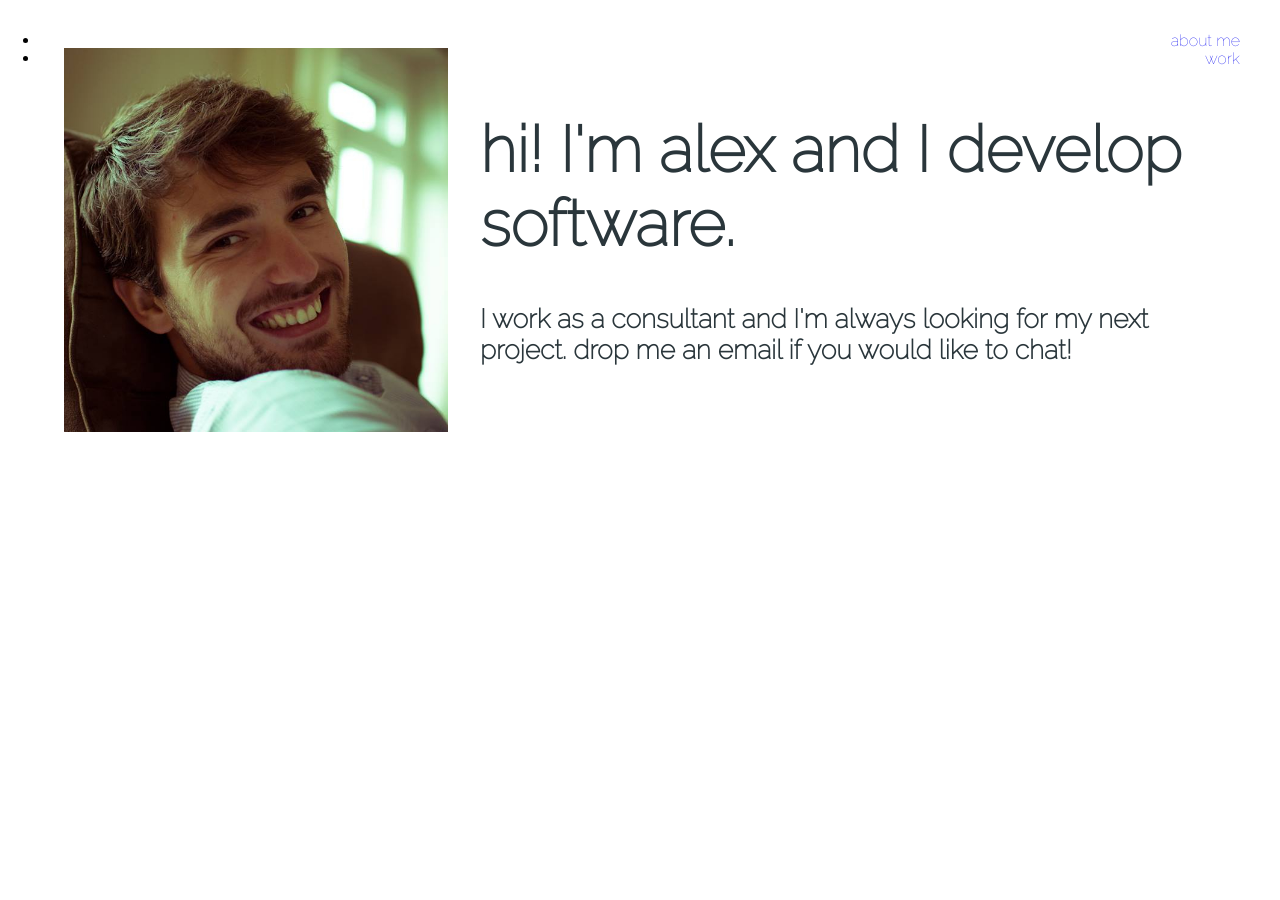
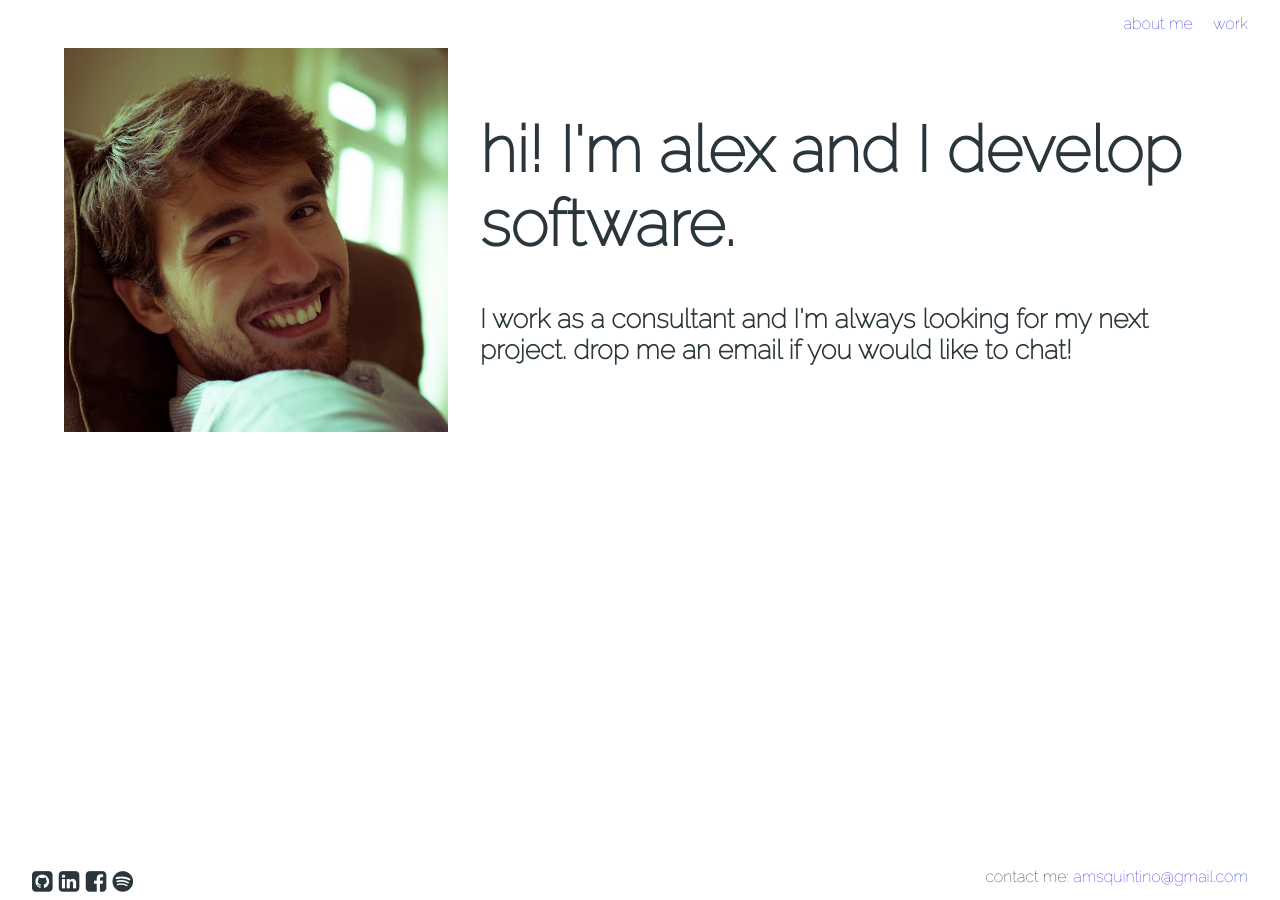
Before and after one commit to alexquintino/alexquintino.github.io, a Jekyll site: the page built from index.html, in a window 1280 px wide and 900 px high. Built offline with Jekyll 4.4.1, drawn with Linux system fonts in a browser that asks for light colours; nearby versions of some CDN libraries.

Commit message:
Extracted CSS into separate files. Fixed header and footer

```diff
--- a/_includes/footer.html
+++ b/_includes/footer.html
@@ -1,6 +1,5 @@
 <footer>
-  <div class="pure-g">
-    <div class="pure-u-1-2 social-links">
+  <div class="social-links">
     <ul>
       <li><a href={{ site.data.links.github }}> <i class="fa fa-github-square"></i></a></li>
       <li><a href={{ site.data.links.linkedin }}><i class="fa fa-linkedin-square"></i></a></li>
@@ -8,8 +7,7 @@
       <li><a href={{ site.data.links.spotify }}><i class="fa fa-spotify"></i></a></li>
     </ul>
   </div>
-    <div class="pure-u-1-2 email">
+  <div class="email">
     contact me: <a href="mailto:amsquintino@gmail.com">amsquintino@gmail.com</a>
   </div>
-  </div>
 </footer>
--- a/_includes/header.html
+++ b/_includes/header.html
@@ -1,5 +1,5 @@
 <header>
-  <nav class="pure-menu pure-menu-open pure-menu-horizontal">
+  <nav>
     <ul>
       {% if page.page != "home" %}
         <li><a href="/"> home</a></li>
--- /dev/null
+++ b/_sass/_about_me.scss
@@ -0,0 +1,22 @@
+.about-me {
+  display: table;
+  height: 100%;
+
+  .img, .copy {
+    display: table-cell;
+    vertical-align: middle;
+  }
+
+  .copy {
+    padding-left: 1em;
+    font-size: 2em;
+
+    p {
+      margin: 0;
+    }
+
+    div {
+      margin-bottom: 1em;
+    }
+  }
+}
--- /dev/null
+++ b/_sass/_footer.scss
@@ -0,0 +1,36 @@
+$footer-height: 3rem;
+
+footer {
+  position: fixed;
+  bottom: 0;
+  height: $footer-height;
+  width: 100%;
+
+  .social-links, .email {
+    padding: 1em 2em;
+    background-color: white;
+  }
+
+  .social-links {
+    float:left;
+
+    ul {
+      margin: 0;
+      padding: 0;
+      font-size: 1.5em;
+      list-style-type: none;
+
+      li {
+        display: inline;
+      }
+
+      a {
+        color: $text-color;
+      }
+    }
+  }
+
+  .email {
+    float: right;
+  }
+}
--- /dev/null
+++ b/_sass/_header.scss
@@ -0,0 +1,26 @@
+$header-height: 3rem;
+
+header {
+  position: fixed;
+  top: 0;
+  width: 100%;
+  height: $header-height;
+
+  nav {
+    padding: 1em 2em;
+    margin: 0;
+    float: right;
+    background-color: white;
+
+    ul {
+      padding: 0;
+      margin: 0;
+      line-height: 1;
+
+      li {
+        display: inline;
+        margin-left: 1em;
+      }
+    }
+  }
+}
--- /dev/null
+++ b/_sass/_landing.scss
@@ -0,0 +1,21 @@
+.landing {
+  display: table;
+  height: 100%;
+
+  .banner {
+    display: table-cell;
+    vertical-align: middle;
+
+    .img {
+      display: table-cell;
+      vertical-align: middle;
+    }
+
+    .text {
+      padding-left: 1em;
+      font-size: 2em;
+      display: table-cell;
+      vertical-align: middle;
+    }
+  }
+}
--- /dev/null
+++ b/_sass/_work.scss
@@ -0,0 +1,42 @@
+.work {
+
+  font-size: 1.5em;
+
+  .timeline h3, .title {
+    margin-top: 0;
+  }
+
+  .timeline {
+    font-size: 0.8em;
+    text-align: right;
+    padding-top: 0.5em;
+  }
+
+  .copy {
+    padding-left: 2em;
+  }
+
+  .duration {
+    font-size: 0.5em;
+    color: $duration-color;
+    padding-left: 0.5em;
+    vertical-align: middle;
+  }
+
+  .task {
+    border-width: 0 0 0 0.1em;
+    border-style: solid;
+
+    p {
+      margin: 0.5em 0;
+      padding-left: 0.3em;
+    }
+  }
+
+  .stack {
+    p {
+      text-align: right;
+      margin: 0;
+    }
+  }
+}
--- a/css/main.scss
+++ b/css/main.scss
@@ -1,11 +1,16 @@
 ---
 ---
 
-$content-margin: 0 4em;
-$content-padding: 3em 0;
+$content-padding: 0 4rem;
 $header-footer-margin: 0 2em;
 $text-color: #2A363B;
 $duration-color: lightgray;
+
+@import "work";
+@import "about_me";
+@import "landing";
+@import "header";
+@import "footer";
 
 * {
     -webkit-box-sizing: border-box;
@@ -22,140 +27,16 @@ html, button, input, select, textarea,
     font-family: 'Raleway', sans-serif;
 }
 
-header {
-  position: absolute;
-  width: 100%;
-  margin: 1em 0;
-  font-size: 1em;
-
-  nav {
-    margin: 0;
-    text-align: right;
-    padding-right: 40px;
-  }
-}
-
-footer {
-  margin: $header-footer-margin;
-
-  .social-links, .email {
-    margin: 1em 0;
-  }
-
-  .social-links ul {
-    margin: 0;
-    padding: 0;
-    font-size: 1.5em;
-    list-style-type: none;
-
-    li {
-      display: inline;
-    }
-
-    a {
-      color: $text-color;
-    }
-  }
-
-  .email {
-    text-align: right;
-  }
+body {
+  padding-top: $header-height;
+  padding-bottom: $footer-height;
 }
 
 main {
   padding: $content-padding;
-  margin: $content-margin;
   color: $text-color
 }
 
 a {
   text-decoration: none;
 }
-
-.landing {
-  display: table;
-  height: 100%;
-
-  .banner {
-    display: table-cell;
-    vertical-align: middle;
-
-    .img {
-      display: table-cell;
-      vertical-align: middle;
-    }
-
-    .text {
-      padding-left: 1em;
-      font-size: 2em;
-      display: table-cell;
-      vertical-align: middle;
-    }
-  }
-}
-
-.about-me {
-  display: table;
-  height: 100%;
-
-  .img, .copy {
-    display: table-cell;
-    vertical-align: middle;
-  }
-
-  .copy {
-    padding-left: 1em;
-    font-size: 2em;
-
-    p {
-      margin: 0;
-    }
-
-    div {
-      margin-bottom: 1em;
-    }
-  }
-}
-
-.work {
-
-  font-size: 1.5em;
-
-  .timeline h3, .title {
-    margin-top: 0;
-  }
-
-  .timeline {
-    font-size: 0.8em;
-    text-align: right;
-    padding-top: 0.5em;
-  }
-
-  .copy {
-    padding-left: 2em;
-  }
-
-  .duration {
-    font-size: 0.5em;
-    color: $duration-color;
-    padding-left: 0.5em;
-    vertical-align: middle;
-  }
-
-  .task {
-    border-width: 0 0 0 0.1em;
-    border-style: solid;
-
-    p {
-      margin: 0.5em 0;
-      padding-left: 0.3em;
-    }
-  }
-
-  .stack {
-    p {
-      text-align: right;
-      margin: 0;
-    }
-  }
-}
```
Lines whose indentation alone changed are shown as unchanged.
